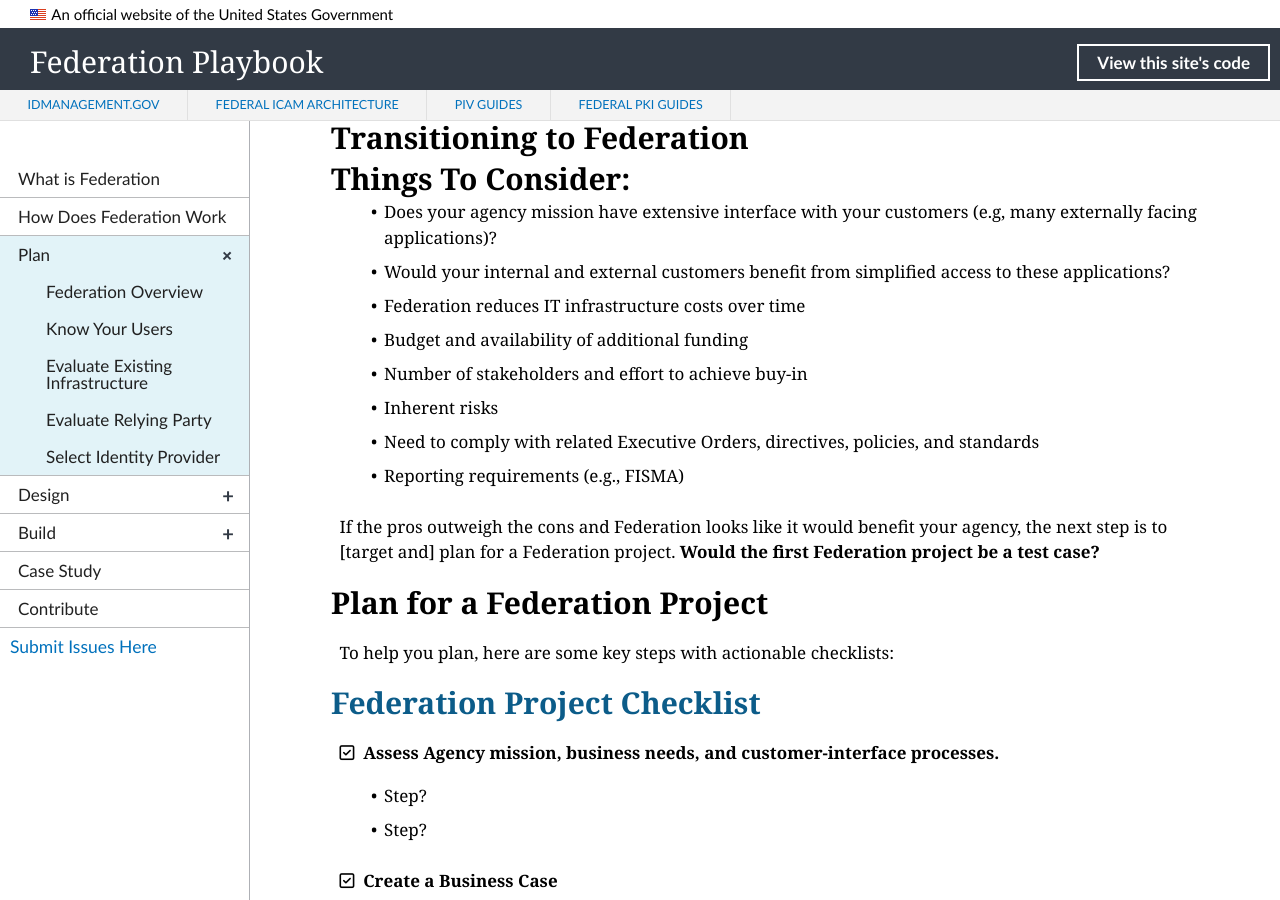
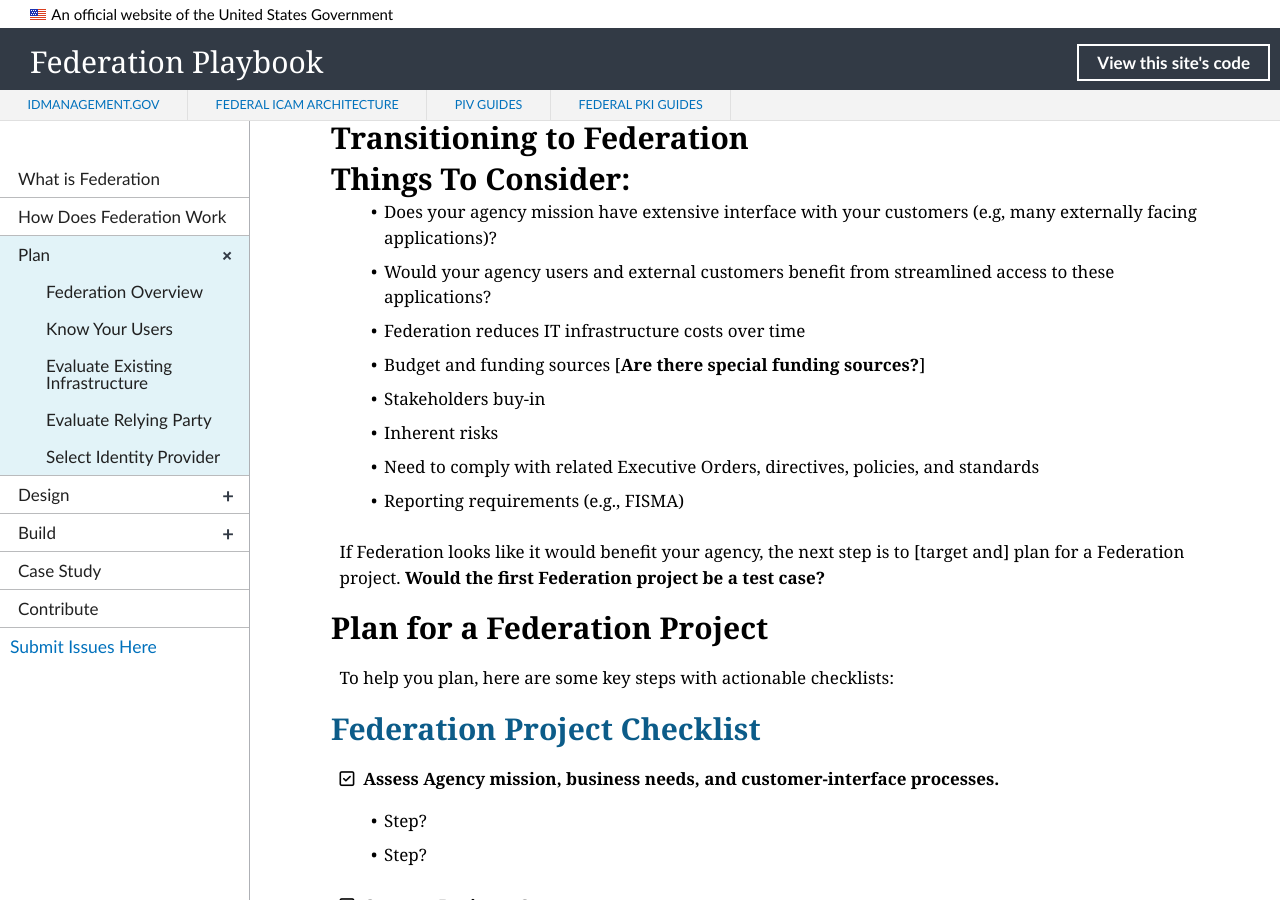
Before and after one commit to GSA/ficam-federation, a Jekyll site: the page built from _plan/00_index.md, in a window 1280 px wide and 900 px high, scrolled down 1050 px. Built offline with Jekyll 4.4.1, drawn with Linux system fonts in a browser that asks for light colours; nearby versions of some CDN libraries; library files that are not in the unit come from our copies.

Commit message:
Update 00_index.md
Content revisions

```diff
--- a/_plan/00_index.md
+++ b/_plan/00_index.md
@@ -32,15 +32,15 @@
 ## Things To Consider:
 
 * Does your agency mission have extensive interface with your customers (e.g, many externally facing applications)?
-* Would your internal and external customers benefit from simplified access to these applications?
+* Would your agency users and external customers benefit from streamlined access to these applications?
 * Federation reduces IT infrastructure costs over time
-* Budget and availability of additional funding
-* Number of stakeholders and effort to achieve buy-in
+* Budget and funding sources [**Are there special funding sources?**]
+* Stakeholders buy-in
 * Inherent risks
 * Need to comply with related Executive Orders, directives, policies, and standards
 * Reporting requirements (e.g., FISMA)
 
-If the pros outweigh the cons and Federation looks like it would benefit your agency, the next step is to [target and] plan for a Federation project.    **Would the first Federation project be a test case?**
+If Federation looks like it would benefit your agency, the next step is to [target and] plan for a Federation project.    **Would the first Federation project be a test case?**
 
 ## Plan for a Federation Project
 
```
